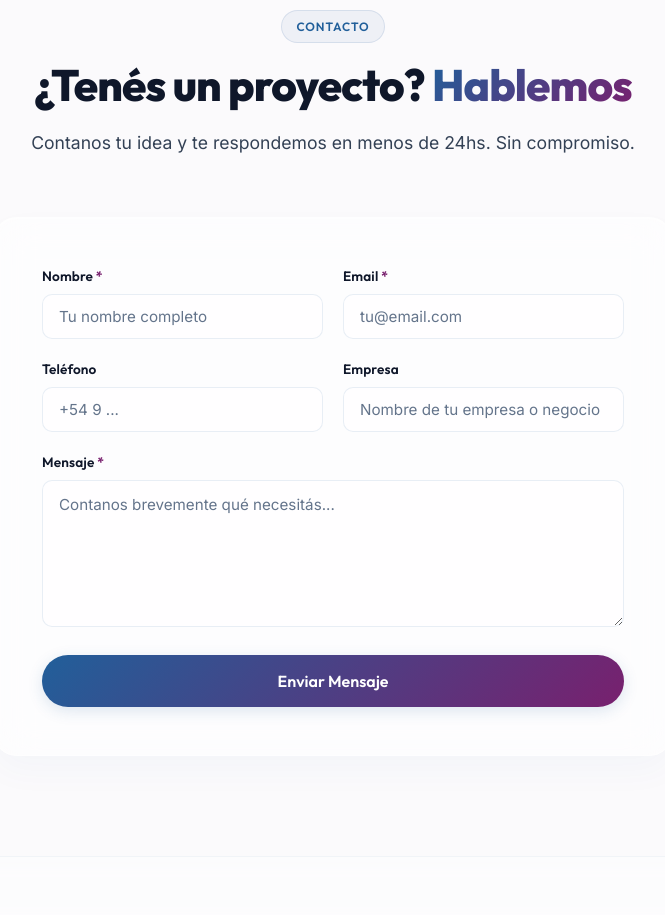
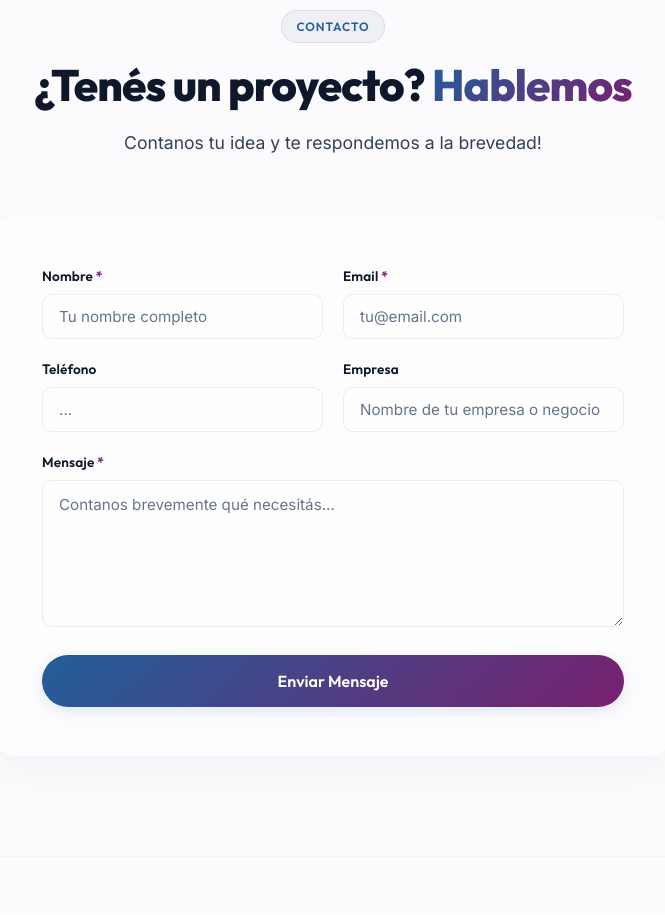
Before and after one commit to arossetti3008/deckstudio-web, a React (Vite) app in the folder Frontend/: page / in a window 1280 px wide. Shown: the part 2660-3575 px from the top of the page, without its empty margins (307-972 px from the left). Built offline with nearby package versions, Linux system fonts and the light colour scheme.

Commit message:
fix: apps script sin template literals, ajustes menores en Contacto

```diff
--- a/Frontend/src/components/Contacto.jsx
+++ b/Frontend/src/components/Contacto.jsx
@@ -81,7 +81,7 @@ export default function Contacto() {
             ¿Tenés un proyecto? <span className="gradient-text">Hablemos</span>
           </h2>
           <p className="section-subtitle">
-            Contanos tu idea y te respondemos en menos de 24hs. Sin compromiso.
+            Contanos tu idea y te respondemos a la brevedad!
           </p>
         </div>
 
@@ -145,7 +145,7 @@ export default function Contacto() {
                     type="tel"
                     name="telefono"
                     className="form-input"
-                    placeholder="+54 9 ..."
+                    placeholder="..."
                     value={form.telefono}
                     onChange={handleChange}
                     disabled={status === 'sending'}
```
Also changed, not shown: 1 other file (tests, documents, lock files or other folders).
